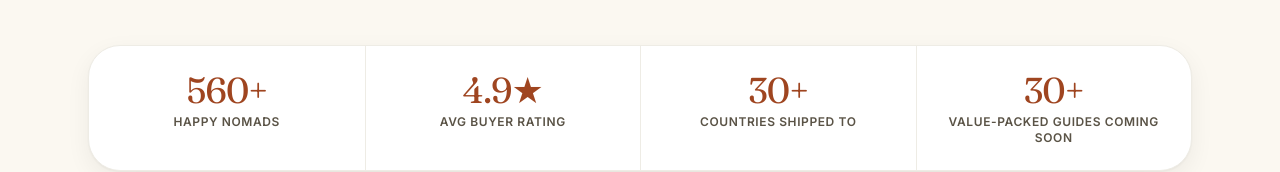
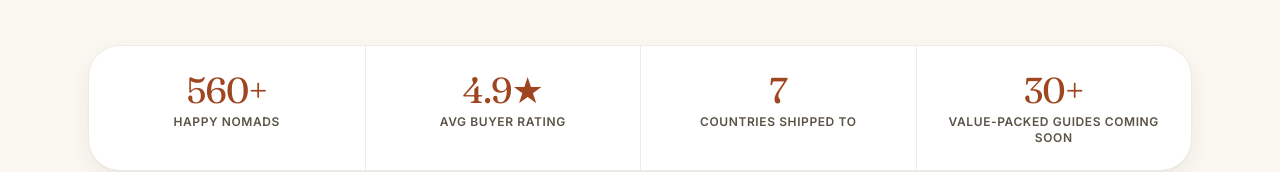
Before and after one commit to meetinfinite/freedomhustleguide, a Next.js app: page / in a window 1280 px wide. Shown: the part 2342-2514 px from the top of the page. Built offline with nearby package versions, Linux system fonts and the light colour scheme; no server answers.

Commit message:
Stats: countries shipped to 30+ → 7 (more realistic) (#7)
Co-authored-by: Valeria Radu <valeriaradu@Valerias-MacBook-Pro.local>

```diff
--- a/components/StatsBar.tsx
+++ b/components/StatsBar.tsx
@@ -1,7 +1,7 @@
 const STATS = [
   { value: "560+", label: "Happy nomads" },
   { value: "4.9★", label: "Avg buyer rating" },
-  { value: "30+", label: "Countries shipped to" },
+  { value: "7", label: "Countries shipped to" },
   { value: "30+", label: "Value-packed guides coming soon" }
 ];
 
```
